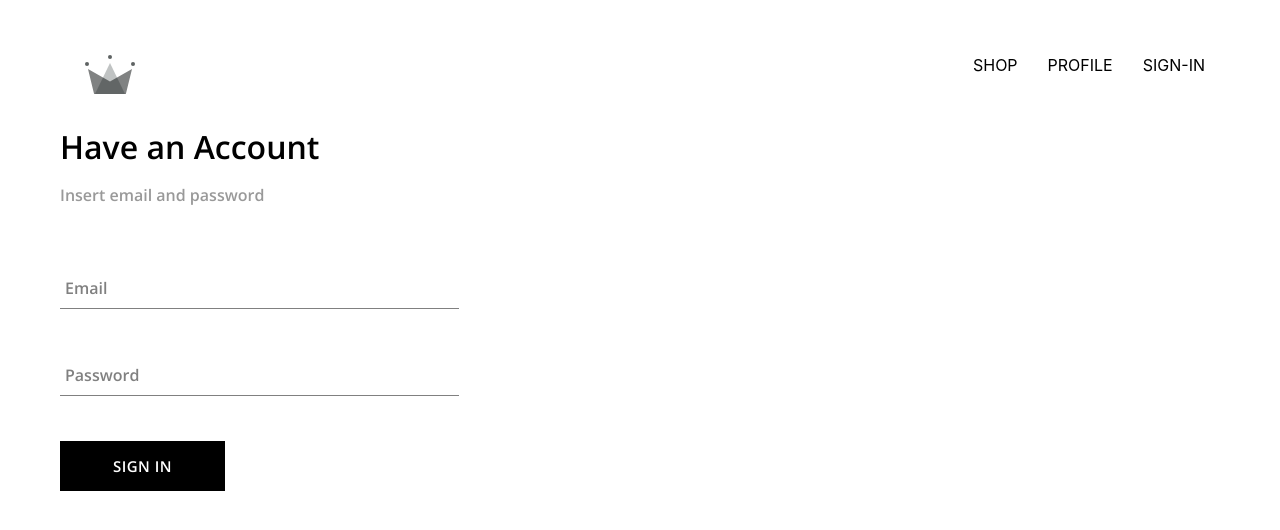
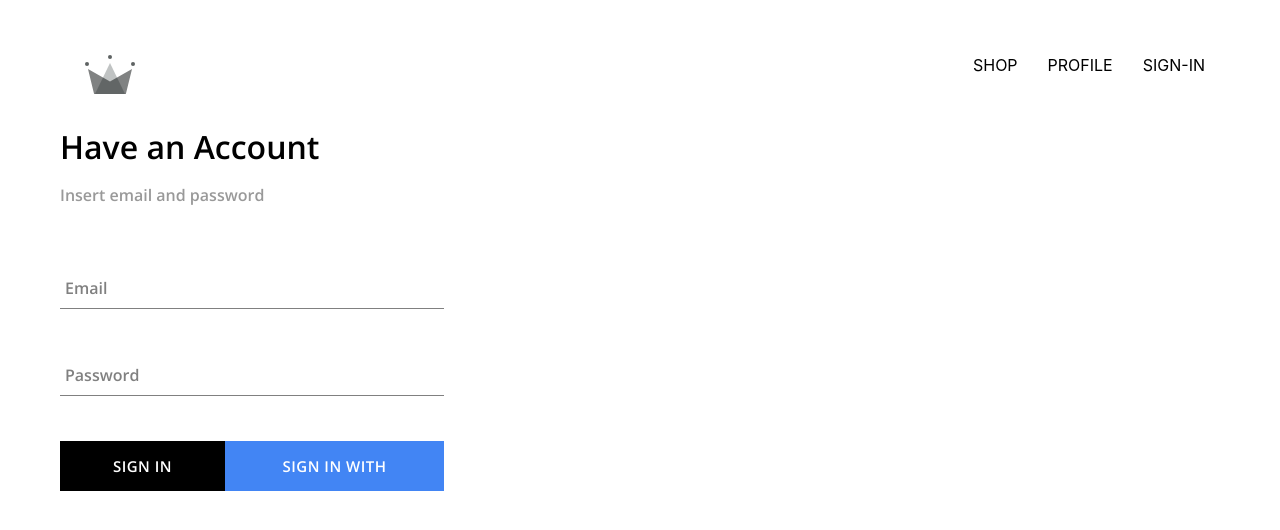
Before and after one commit to Iphycodes/clothing, a React (Create React App) app: page /sign-in in a window 1280 px wide. Shown: the top 530 px of the page. Built offline with nearby package versions, Linux system fonts and the light colour scheme; no server answers.

Commit message:
Added firebase, finished the sign in with google functionality

```diff
--- a/package.json
+++ b/package.json
@@ -6,13 +6,14 @@
     "@testing-library/jest-dom": "^5.11.4",
     "@testing-library/react": "^11.1.0",
     "@testing-library/user-event": "^12.1.10",
-    "firebase": "^9.6.9",
+    "firebase": "^9.6.10",
     "gh-pages": "^3.2.3",
     "node-sass": "6.0",
     "react": "^17.0.2",
     "react-dom": "^17.0.2",
     "react-router-dom": "^6.2.2",
     "react-scripts": "4.0.3",
+    "react-with-firebase-auth": "^1.4.0",
     "web-vitals": "^1.0.1"
   },
   "scripts": {
--- a/src/App.css
+++ b/src/App.css
@@ -1,3 +1,7 @@
+*{
+  box-sizing: border-box;
+}
+
 .app {
   padding: 30px 60px
 }
--- a/src/App.js
+++ b/src/App.js
@@ -1,4 +1,4 @@
-import React from 'react';
+import React, { useEffect, useState } from 'react';
 import './App.css';
 import Homepage from './pages/homepage/homepage.component';
 
@@ -10,13 +10,26 @@ import User from './pages/User';
 import Shop from './pages/Shop/ShopPage';
 import { Header } from './components/Header/header.component';
 import SignInAndSignUp from './pages/sign-in-and-sign-up/sign-in-and-sign-up.component';
+import { auth } from './firebase/firebase.utils';
 
 
+const App = () => {
 
-const App = () => (
+  const [currentUser, setCurrentUser] = useState(null)
+
+  useEffect(() => {
+  auth.onAuthStateChanged(user => {
+      setCurrentUser(user);
+
+      console.log(currentUser)
+    })
+  })
+
+
+  return(
 
     <div className='app'>
-    <Header/>
+      <Header currentUser = {currentUser}/>
       <Routes>
         <Route exact path = '/' element = {<Homepage/>} />
         <Route exact path = '/shop' element = {<Shop/>}/>
@@ -27,5 +40,7 @@ const App = () => (
       </Routes>
     </div>
   )
+}
+
 
 export default App;
--- a/src/components/Header/header.component.jsx
+++ b/src/components/Header/header.component.jsx
@@ -6,7 +6,10 @@ import '../Header/header.styles.scss'
 
 import {ReactComponent as Logo} from '../../assets/crown.svg'
 
-export const Header = () => (
+import {auth} from '../../firebase/firebase.utils'
+
+
+export const Header = ({currentUser}) => (
 
     <div className="header">
         <Link to='/' className="logo-container">
@@ -15,7 +18,18 @@ export const Header = () => (
         <div className="options">
             <Link to='/shop' className="option">SHOP</Link>
             <Link to='/profile' className="option">PROFILE</Link>
+            {currentUser ?
+
+            (
+            <div className="option" onClick = {() => auth.signOut()}>
+                SIGN-OUT
+            </div>
+            )
+            :
+            (
             <Link to='/sign-in' className="option">SIGN-IN</Link>
+            )
+            }
         </div>
 
     </div>
--- a/src/components/Header/header.styles.scss
+++ b/src/components/Header/header.styles.scss
@@ -22,6 +22,7 @@
         padding: 10px 15px;
         text-decoration: none;
         color: black;
+        cursor: pointer
       }
     }
   }
--- a/src/components/SignIn/signin.component.jsx
+++ b/src/components/SignIn/signin.component.jsx
@@ -5,6 +5,9 @@ import { Input } from "./Input/input.component";
 import '../SignIn/signin.style.scss'
 
 import { CustomButton } from "../custom-button/custom-button.component";
+import { signInWithGoogle } from "../../firebase/firebase.utils";
+
+
 
 export const SignIn = () => {
 const [details, setDetails] = useState({email: '', password: ''})
@@ -14,12 +17,8 @@ let {email, password} = details;
 const onSubmit = (e) => {
     e.preventDefault()
 
-    console.log(email)
-    console.log(password)
-
     email = ''
     password = ''
-
 
     setDetails({email: email, password: password})
 }
@@ -35,6 +34,12 @@ const onChange = (e) => {
     setDetails({email: email, password: password})
 }
 
+// const googleSign = async () => {
+//     let details = await signInWithGoogle()
+
+//     console.log(details)
+// }
+
 return (
     <div className="sign-in">
         <h1>Have an Account</h1>
@@ -45,8 +50,11 @@ return (
                 <Input onChange={onChange} name='email' type ='email' value={email} label='Email'/>
                 <Input onChange={onChange} name='password' type ='password' value={password} label='Password'/>
 
+                <div className="buttons">
+                <CustomButton type = 'submit'>Sign In</CustomButton>
+                <CustomButton onClick = {signInWithGoogle} signWithGoogle>Sign In with Google</CustomButton>
+                </div>
 
-                <CustomButton value="sign in" backcolor = 'black'/>
             </form>
     </div>
 
--- a/src/components/SignIn/signin.style.scss
+++ b/src/components/SignIn/signin.style.scss
@@ -12,3 +12,8 @@
         color: rgb(153, 153, 153)
     }
 }
+
+.buttons{
+    display: flex;
+    justify-content: space-between;
+}
--- a/src/components/custom-button/custom-button.component.jsx
+++ b/src/components/custom-button/custom-button.component.jsx
@@ -1,9 +1,10 @@
 import React from "react";
+
 
 import '../custom-button/custom-button.styles.scss'
 
-export const CustomButton = ({value, ...rest}) => (
-    <button className="custom-button" {...rest}>
-        {value}
+export const CustomButton = ({signWithGoogle, children, ...rest}) => (
+    <button className={`${signWithGoogle ? 'google' : ''} custom-button`} {...rest}>
+        {children}
     </button>
 )
--- a/src/components/custom-button/custom-button.styles.scss
+++ b/src/components/custom-button/custom-button.styles.scss
@@ -15,6 +15,17 @@
     cursor: pointer;
     transition: background-color 0.1s linear;
 
+    &.google{
+      background-color: #4285f4;
+      color: white;
+
+      &:hover{
+        background-color: white;
+        color: black;
+        border: 1px solid black;
+      }
+    }
+
     &:hover {
       background-color: white;
       color: black;
--- a/src/firebase/firebase.utils.js
+++ b/src/firebase/firebase.utils.js
@@ -1,9 +1,7 @@
-import firebase from 'firebase/app'
-
 import { initializeApp } from 'firebase/app';
 
 import {getAuth, GoogleAuthProvider, signInWithPopup} from 'firebase/auth'
-import {getFirestore} from 'firebase/firestore'
+// import {getFirestore} from 'firebase/firestore'
 
 
 const config = {
@@ -19,19 +17,45 @@ const config = {
 
 const app = initializeApp(config);
 
-const auth = getAuth(app)
-const firestore = getFirestore(app)
+export const auth = getAuth(app)
+// const firestore = getFirestore(app)
 
-
-const provider = new GoogleAuthProvider()
-
+const provider = {
+    googleProvider: new GoogleAuthProvider()
+}
 
 auth.languageCode = 'it'
 
-provider.setCustomParameters({
-    'prompt' : 'select-account'
+provider.googleProvider.setCustomParameters({
+    'prompt' : 'select_account'
 })
 
-export const signInWithGoogle = () => {
-    signInWithPopup()
+export const signInWithGoogle = async () => {
+
+    let userDetail = null;
+
+    await signInWithPopup(auth, provider.googleProvider)
+    .then((result) => {
+        // This gives you a Google Access Token. You can use it to access the Google API.
+        const credential = GoogleAuthProvider.credentialFromResult(result);
+        const token = credential.accessToken;
+        // The signed-in user info.
+        const user = result.user;
+
+
+        userDetail = user
+        // ...
+
+      }).catch((error) => {
+        // Handle Errors here.
+        const errorCode = error.code;
+        const errorMessage = error.message;
+        // The email of the user's account used.
+        const email = error.email;
+        // The AuthCredential type that was used.
+        const credential = GoogleAuthProvider.credentialFromError(error);
+        // ...
+      });
+
+      return userDetail;
 }
```
Also changed, not shown: 1 other file (tests, documents, lock files or other folders). Lines whose indentation alone changed are shown as unchanged.
